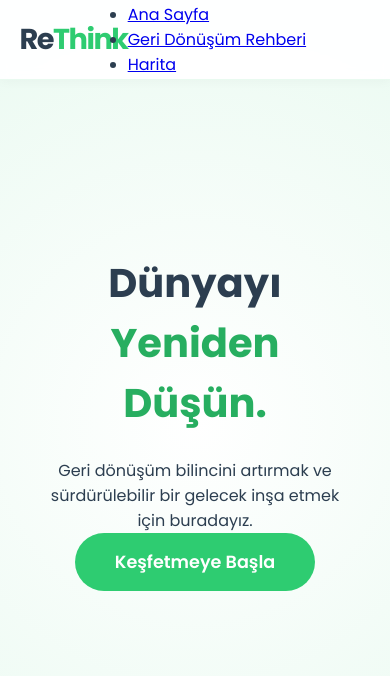
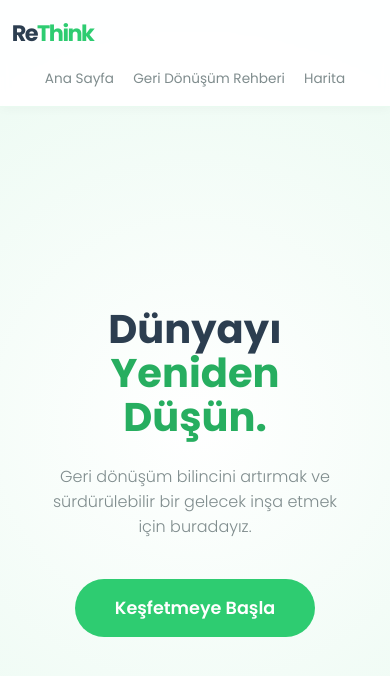
Before and after one commit to Legologlar/ReThink, a plain HTML site: page index.html in a window 390 px wide. Drawn offline with Linux system fonts and the light colour scheme.

Commit message:
Update style.css

```diff
--- a/style.css
+++ b/style.css
@@ -1,5 +1,5 @@
 :root {
-    --primary-green: #2ecc71;
+    --primary-green: #2ecc71; /* Canlı Doğa Yeşili */
     --dark-green: #27ae60;
     --light-green: #eafaf1;
     --bg-white: #ffffff;
@@ -10,34 +10,49 @@
 * { margin: 0; padding: 0; box-sizing: border-box; font-family: 'Poppins', sans-serif; }
 
 body {
-    background-color: var(--light-green);
+    background-color: var(--light-green); /* Arka plan açık yeşil */
     color: var(--text-dark);
     min-height: 100vh;
 }
 
+/* Navbar - Temiz Beyaz */
 .navbar {
     position: fixed; top: 0; width: 100%; padding: 0 5%;
     height: 80px;
     background: rgba(255, 255, 255, 0.95);
     backdrop-filter: blur(5px);
     border-bottom: 1px solid rgba(46, 204, 113, 0.1);
-    display: flex; align-items: center; z-index: 2000;
+    display: flex; align-items: center; z-index: 1000;
     box-shadow: 0 2px 10px rgba(0,0,0,0.03);
 }
 
-.logo { font-size: 1.8rem; font-weight: 700; letter-spacing: -1.5px; color: var(--text-dark); cursor: pointer; }
+/* Logo Sol Köşede */
+.logo { font-size: 1.8rem; font-weight: 700; letter-spacing: -1.5px; color: var(--text-dark); }
 .logo span { color: var(--primary-green); }
 
-.auth-section { margin-left: auto; display: flex; align-items: center; gap: 15px; }
+/* Linkler Solda, Logo'dan hemen sonra */
+.nav-links-container {
+    display: flex; gap: 2rem; margin-left: 3rem; /* Logo'dan boşluk */
+    list-style: none;
+}
+.nav-links-container a {
+    text-decoration: none; color: var(--text-muted);
+    font-size: 0.95rem; font-weight: 500;
+    transition: 0.3s;
+}
+.nav-links-container a:hover { color: var(--primary-green); }
 
+/* Auth & Profile - Tam Sağda */
+.auth-section { margin-left: auto; /* Tüm boşluğu sol tarafa atar */ display: flex; align-items: center; }
+.hidden { display: none !important; }
+
+/* Kullanıcı Profili */
 .user-profile {
     display: flex; align-items: center; gap: 12px;
-    padding: 6px 15px; background: white;
+    padding: 8px 18px; background: var(--bg-white);
     border-radius: 50px; border: 1px solid rgba(46, 204, 113, 0.2);
     cursor: pointer; position: relative;
 }
-
-.hidden { display: none !important; }
 
 #user-avatar { width: 36px; height: 36px; border-radius: 50%; border: 2px solid var(--primary-green); }
 #user-name { font-size: 0.9rem; font-weight: 600; color: var(--text-dark); }
@@ -48,36 +63,84 @@ body {
     border: 1px solid rgba(0,0,0,0.05);
     padding: 10px 0; display: none;
     box-shadow: 0 15px 30px rgba(0,0,0,0.1);
-    z-index: 3000;
 }
-
 .user-profile:hover .dropdown { display: block; }
-
 .dropdown a {
     display: block; padding: 12px 20px; color: var(--text-muted);
     text-decoration: none; font-size: 0.9rem; transition: 0.2s;
 }
 .dropdown a:hover { background: var(--light-green); color: var(--dark-green); }
 
+/* Hero Bölümü - Yeşil Gradyan */
 .hero {
     height: 100vh; display: flex; flex-direction: column;
     justify-content: center; align-items: center; text-align: center;
     padding: 0 10%;
     background: radial-gradient(circle at center, white 0%, var(--light-green) 100%);
 }
-
-.hero h1 { font-size: 4rem; font-weight: 800; color: var(--text-dark); margin-bottom: 25px; }
-.hero h1 span { color: var(--dark-green); }
+.hero h1 { font-size: 4rem; font-weight: 800; line-height: 1.1; margin-bottom: 25px; color: var(--text-dark); }
+.hero h1 span { color: var(--dark-green); position: relative; }
+.hero h1 span::after {
+    content: ''; position: absolute; bottom: 5px; left: 0;
+    width: 100%; height: 8px; background: var(--primary-green);
+    opacity: 0.3; border-radius: 4px; z-index: -1;
+}
+.hero p { color: var(--text-muted); font-size: 1.25rem; max-width: 700px; margin-bottom: 40px; font-weight: 300; }
 
 .cta-btn {
     background: var(--primary-green); color: white; padding: 16px 40px;
     border-radius: 50px; border: none; font-weight: 600; cursor: pointer;
     transition: 0.3s; font-size: 1.1rem;
 }
-.cta-btn:hover { background: var(--dark-green); transform: translateY(-3px); }
+.cta-btn:hover { background: var(--dark-green); transform: translateY(-3px); box-shadow: 0 10px 20px rgba(46, 204, 113, 0.3); }
 
-/* Mobil Ayarlar */
+/* --- MOBİL UYUMLULUK AYARLARI (768px ve altı) --- */
 @media (max-width: 768px) {
-    .hero h1 { font-size: 2.5rem; }
-    #user-name { display: none; }
+    .navbar {
+        height: auto;
+        padding: 1rem 3%;
+        flex-wrap: wrap; /* Elemanların sığmadığında alt satıra geçmesini sağlar */
+    }
+
+    .nav-links-container {
+        order: 3; /* Linkleri en alta atar */
+        width: 100%;
+        justify-content: center;
+        margin-left: 0;
+        margin-top: 15px;
+        gap: 1.2rem;
+    }
+
+    .nav-links-container a {
+        font-size: 0.85rem;
+    }
+
+    .auth-section {
+        order: 2; /* Giriş butonunu sağ üstte tutar */
+    }
+
+    .logo {
+        order: 1; /* Logoyu sol üstte tutar */
+        font-size: 1.4rem;
+    }
+
+    /* Hero Bölümü Düzenlemesi */
+    .hero h1 {
+        font-size: 2.5rem; /* Yazıyı mobilde küçültüyoruz */
+        margin-top: 100px;
+    }
+
+    .hero p {
+        font-size: 1rem;
+        padding: 0 10px;
+    }
+
+    /* Giriş Yapıldıysa Profil Alanı */
+    .user-profile {
+        padding: 5px 10px;
+    }
+
+    #user-name {
+        display: none; /* Mobilde yer kaplamasın diye ismi gizleyip sadece fotoyu bırakabiliriz */
+    }
 }
```
